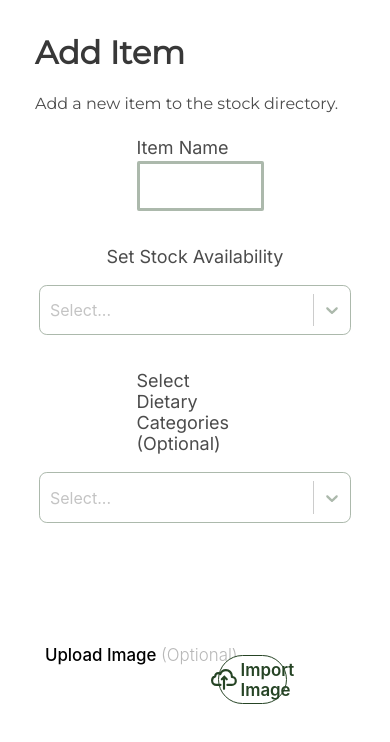
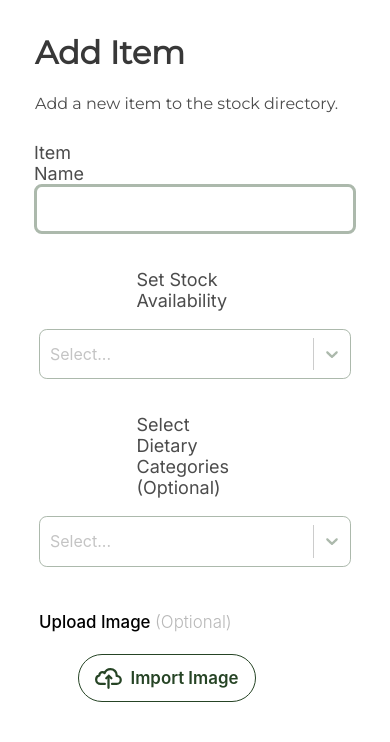
Before and after one commit to codebase-berkeley/berkeley-food-pantry, a React (Create React App) app in the folder client/: page / in a window 390 px wide. Shown: the top 742 px of the page. Built offline with nearby package versions, Linux system fonts and the light colour scheme.

Commit message:
working on media query

```diff
--- a/client/src/add_food.css
+++ b/client/src/add_food.css
@@ -220,7 +220,7 @@ label, input {
         border: none;
         justify-content: center;
         align-items: center;
-        height: auto;
+        height: 70%;
         width: auto;
         margin-top: 10%;
         margin-left: 0%;
@@ -236,10 +236,28 @@ label, input {
     }
     .stock-dropdown {
         display: flex;
-        width: 100%;
         align-items: center;
+        text-align: left;
     }
     .categories-dropdown {
         align-items: center;
     }
+    .item-name-textbox {
+        width: 80vw;
+        border-radius: 2vw;
+        height: 5vh;
+    }
+    .item-name-input {
+        width: 0%;
+    }
+    .right-side-container {
+        display: flex;
+        flex-direction: column;
+    }
+    .import-image-button {
+        width: 90%;
+    }
+    .upload-image-header {
+        padding-bottom: 10%;
+    }
 }
```
